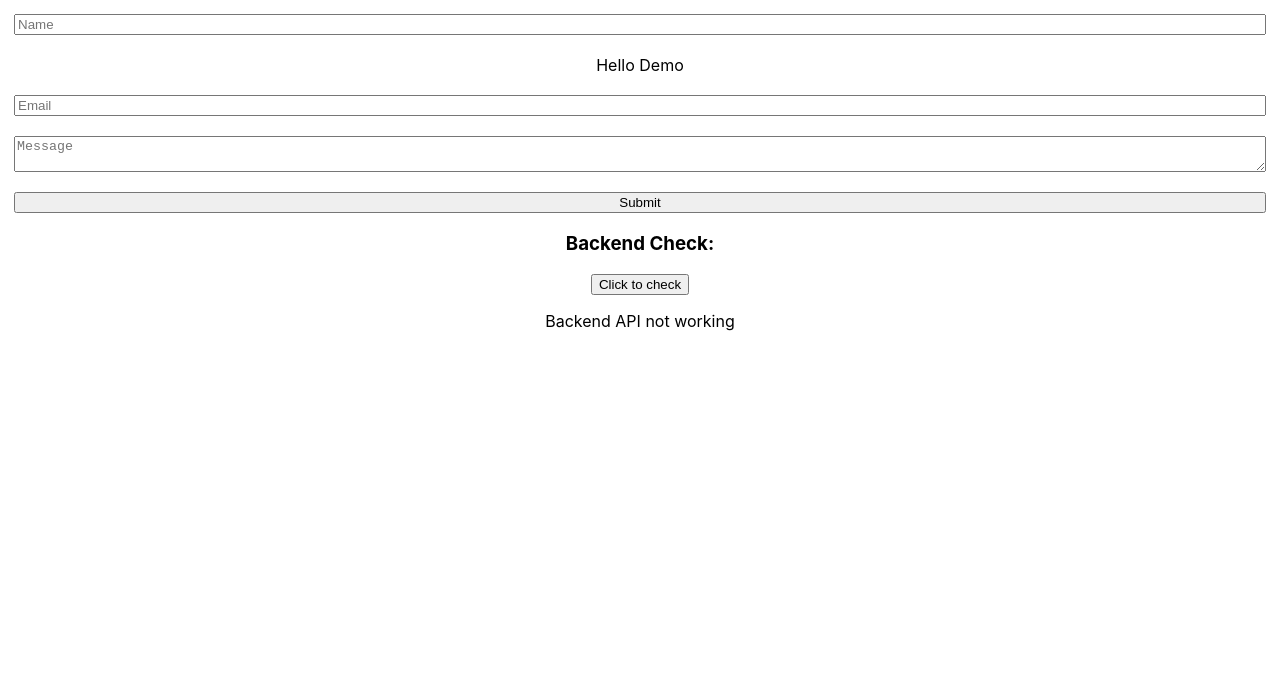
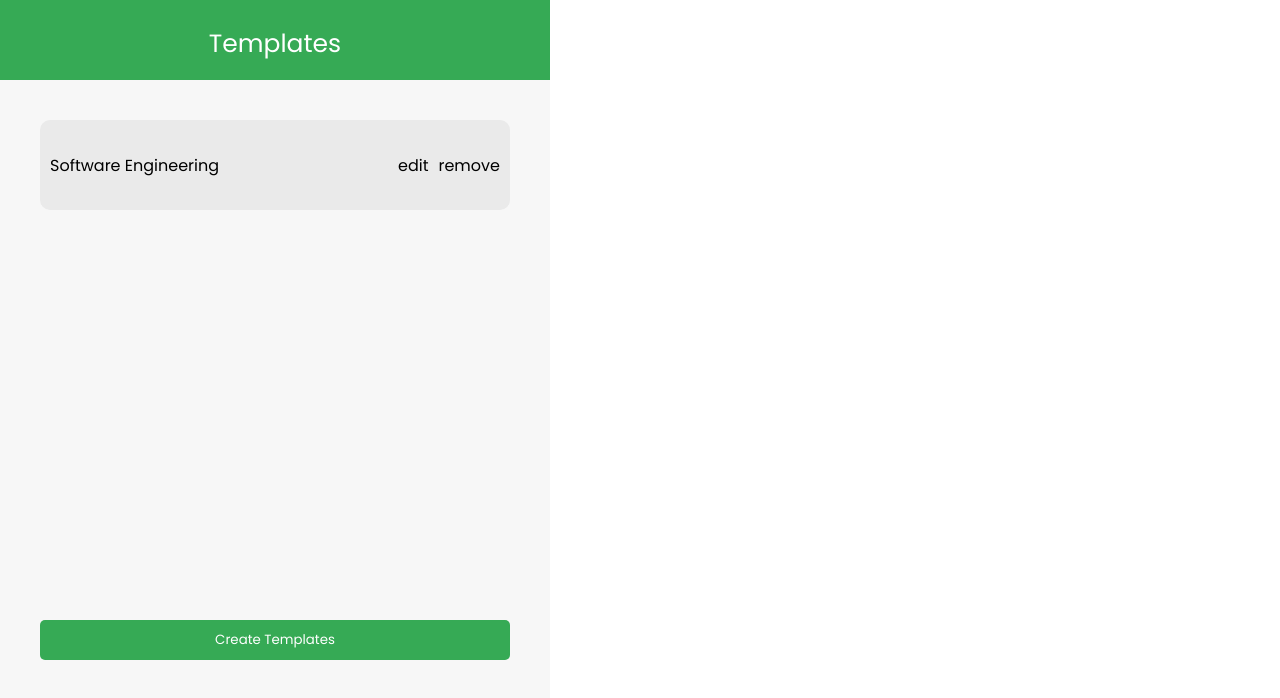
Before and after one commit to theharoonali/upwork-fellow-ai-proposal-generator, a React (Create React App) app in the folder client/: page / in a window 1280 px wide. Shown: the top 698 px of the page. Built offline with nearby package versions, Linux system fonts and the light colour scheme.

Commit message:
Frontend Design v1.0.0

```diff
--- a/client/src/App.css
+++ b/client/src/App.css
@@ -1,3 +1,9 @@
+@import url('https://fonts.googleapis.com/css2?family=Poppins:ital,wght@0,100;0,200;0,300;0,400;0,500;0,600;0,700;0,800;0,900;1,100;1,200;1,300;1,400;1,500;1,600;1,700;1,800;1,900&display=swap');
+
+*{
+  font-family: "Poppins", sans-serif;
+}
+
 .App {
   text-align: center;
 }
--- a/client/src/App.js
+++ b/client/src/App.js
@@ -1,11 +1,12 @@
 import React from 'react';
 import './App.css';
 import Form from './components/form';
+import Main from './pages/main';
 
 function App() {
   return (
     <div className="App">
-      <Form />
+      <Main />
     </div>
   );
 }
--- /dev/null
+++ b/client/src/components/button.js
@@ -0,0 +1,27 @@
+function Button({text, onClick = () => {}, navigate = null}) {
+
+  const handleClick = () => {
+    onClick(navigate ? navigate : "console")
+  }
+
+    return (
+    <>
+      <button
+              style={{
+                height: "40px",
+                borderRadius: "5px",
+                backgroundColor: "#36aa55",
+                color: "white",
+                border:"none",
+                cursor: "pointer"
+              }}
+
+              onClick = {handleClick}
+            >
+              {text}
+            </button>
+    </>
+  );
+}
+
+export default Button;
--- a/client/src/components/form.js
+++ b/client/src/components/form.js
@@ -51,7 +51,6 @@ const Form = () => {
           value={formData.name}
           onChange={handleChange}
         />
-        <div>Hello Demo</div>
         <input
           type="email"
           name="email"
--- /dev/null
+++ b/client/src/components/header.js
@@ -0,0 +1,28 @@
+function Header() {
+  return (
+    <div
+      style={{
+        margin: "0px",
+        height: "80px",
+        width: "550px",
+        backgroundColor: "#36aa55",
+        textAlign: "center",
+        display: "flex",
+        justifyContent: "center",
+      }}
+    >
+      <p
+        style={{
+          color: "#ffffff",
+          fontSize: "25px",
+          width: "auto",
+          marginTop: "25px",
+        }}
+      >
+        Templates
+      </p>
+    </div>
+  );
+}
+
+export default Header;
--- /dev/null
+++ b/client/src/components/templateCard.js
@@ -0,0 +1,29 @@
+import React from "react";
+
+const TemplateCard = () => {
+  return (
+    <div>
+      <div
+        style={{
+          display:"flex",
+          justifyContent:"center",
+          alignItems:"center",
+          height: "70px",
+          borderRadius: "10px",
+          backgroundColor: "#eaeaea",
+          padding:"10px"
+        }}
+      >
+        <div style={{display:"flex", justifyContent:"space-between", width:"100%"}}>
+        <div>Software Engineering</div>
+        <div style={{display:"flex", justifyContent:"space-between", gap:"10px"}}>
+          <div>edit</div>
+          <div>remove</div>
+        </div>
+        </div>
+      </div>
+    </div>
+  );
+};
+
+export default TemplateCard;
--- /dev/null
+++ b/client/src/pages/main.js
@@ -0,0 +1,44 @@
+import Header from "../components/header";
+import Button from "../components/button";
+import TemplateCard from "../components/templateCard";
+
+function Main() {
+
+  const onClick = (data) => {
+    console.log(data)
+  }
+
+  return (
+    <>
+      <div style={{ height: "700px", width: "550px" }}>
+        <Header />
+        <div
+          style={{
+            height: "540px",
+            padding: "40px",
+            backgroundColor: "#f7f7f7",
+            display: "flex",
+            alignItems: "center",
+            justifyContent: "center",
+          }}
+        >
+          <div
+            style={{
+              width: "100%",
+              height: "100%",
+              display: "flex",
+              flexDirection: "column",
+              justifyContent: "space-between",
+            }}
+          >
+          <TemplateCard />
+
+          <Button text="Create Templates" onClick = {onClick} />
+          </div>
+        </div>
+      </div>
+    </>
+  );
+}
+
+export default Main;
```
